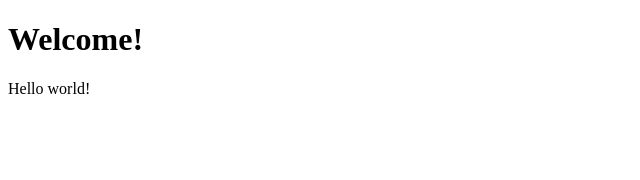
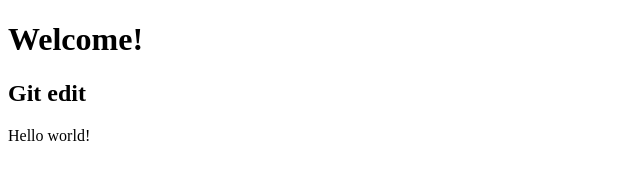
Before and after one commit to err-or-404/CS50, a plain HTML site: page index.html in a window 1280 px wide. Shown: the whole page, without its empty margins (0-640 px from the left). Drawn offline with Linux system fonts and the light colour scheme.

Commit message:
Git edit h2

```diff
--- a/index.html
+++ b/index.html
@@ -10,6 +10,7 @@
 
 <body>
     <h1>Welcome!</h1>
+    <h2>Git edit</h2>
     Hello world!
 </body>
 
```
